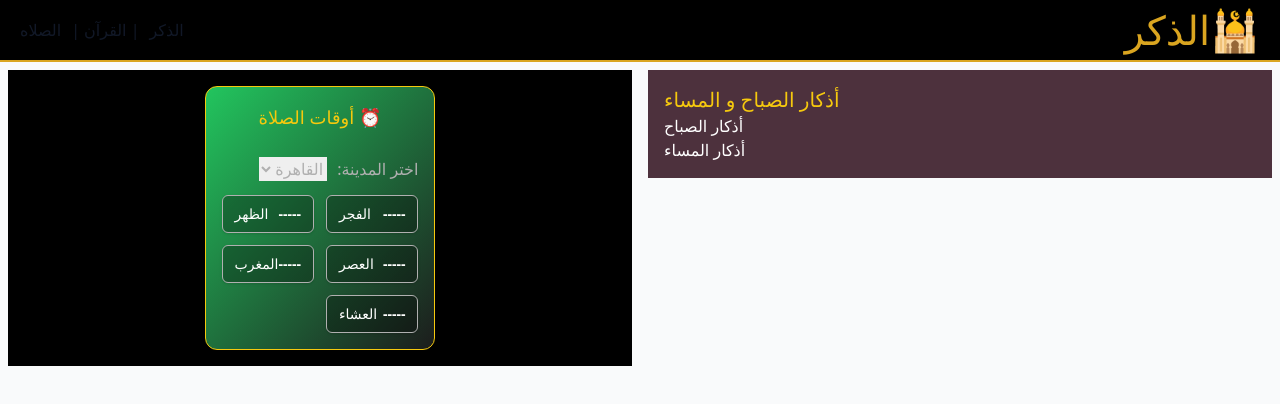
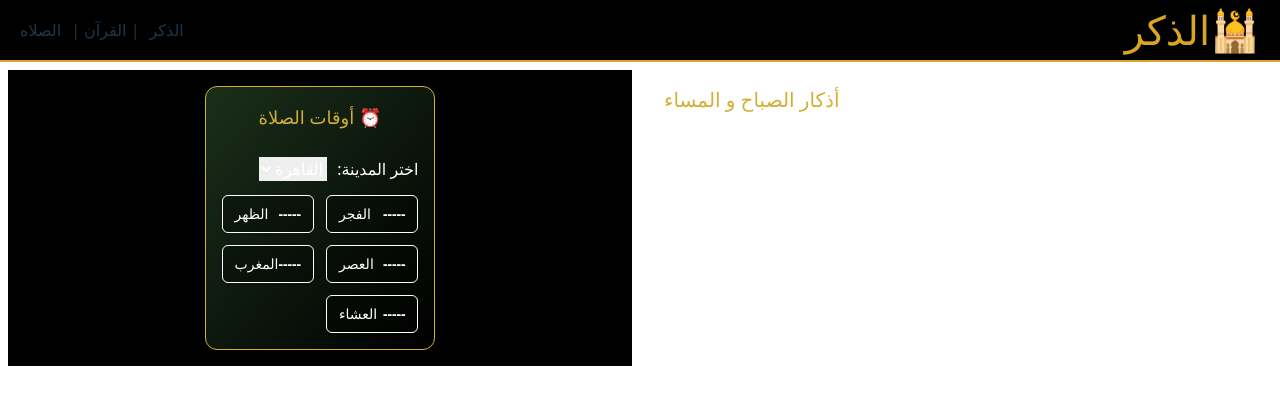
Before and after one commit to IslamicWays/Zikrify, a React (Vite) app: page / in a window 1280 px wide. Shown: the top 404 px of the page. Built offline with nearby package versions, Linux system fonts and the light colour scheme.

Commit message:
updated Card Component/tailwind new colors /updated packages and read me

```diff
--- a/package.json
+++ b/package.json
@@ -10,6 +10,7 @@
     "preview": "vite preview"
   },
   "dependencies": {
+    "clsx": "^2.1.1",
     "react": "^19.1.1",
     "react-dom": "^19.1.1"
   },
--- a/src/utils/Card/Card.tsx
+++ /dev/null
@@ -1,15 +0,0 @@
-
-type Props = {
-    name: string;
-    children?: React.ReactNode;
-};
-const CustomCard = ({name,children}:Props) => {
-    return (
-        <div>
-            <h1>{name}</h1>
-            <div>{children}</div>
-        </div>
-
-    )
-}
-export  default CustomCard;
--- /dev/null
+++ b/src/utils/Card/CustomCard.tsx
@@ -0,0 +1,31 @@
+import clsx from "clsx";
+import React from "react";
+
+type Props = {
+    title?: string;
+    children?: React.ReactNode;
+    className?: string;
+    titleClassName?: string;
+    contentClassName?: string;
+} & React.HTMLAttributes<HTMLDivElement>;
+
+const CustomCard = ({title, children, className, titleClassName, contentClassName, ...props}: Props) => {
+    return (
+        <div
+            className={clsx(
+                // Minimal default styles - just the basics
+                "rounded-xl p-4 bg-white shadow-md border border-gray-200",
+
+                // User can override everything
+                className
+            )}
+            {...props}
+        >
+            {title && <h2 className={clsx("text-xl font-semibold mb-3", titleClassName)}>{title}</h2>}
+
+            {children && <div className={contentClassName}>{children}</div>}
+        </div>
+    );
+};
+
+export default CustomCard;
--- a/tailwind.config.js
+++ b/tailwind.config.js
@@ -3,15 +3,80 @@ export default {
   content: ["./index.html", "./src/**/*.{js,ts,jsx,tsx}"],
   theme: {
     extend: {
-       colors: {
-        black: "#000000",   // black background
-        darkGray: "#1C1C1C",         // dark gray card background
-        gold: "#F6C90E",       // gold/yellow highlight
-        white: "#FFFFFF",         // main white text
-        lightGray: "#B0B0B0",    // gray secondary text
-        green: "#22C55E",      // green highlight
-        purple: "#d616d683",  // the purple background color
-        darkPurple: "#4d313d", // even darker purple
+      colors: {
+        // Main backgrounds
+        dark: "#0a0f0a", // Main dark background
+        darker: "#000000", // Footer and deep sections
+
+        // Widget/Card backgrounds
+        green: "#1a2f1a", // Prayer times card
+        purple: "#2f1a2f", // Quran widget card
+        emerald: "#1a3d1a", // Zikr counter card
+        teal: "#0d4f3c", // Prayer gradient end
+        plum: "#4a2c4a", // Quran gradient end
+        forest: "#2d5f2d", // Zikr gradient end
+
+        // Gold theme (main brand color)
+        gold: "#d4af37", // Main gold accent
+        goldDark: "#b8941f", // Darker gold for hover
+        goldLight: "rgba(212, 175, 55, 0.1)", // Light gold background
+        goldLighter: "rgba(212, 175, 55, 0.05)", // Very light gold
+        goldBorder: "rgba(212, 175, 55, 0.3)", // Gold border
+        goldShadow: "rgba(212, 175, 55, 0.3)", // Gold glow effect
+
+        // Text colors
+        white: "#ffffff", // Main text
+        gray: "#cccccc", // Secondary text
+        grayDark: "#666666", // Muted text
+
+        // Special overlays
+        headerBg: "rgba(10, 15, 10, 0.95)", // Header background
+        cardHover: "rgba(212, 175, 55, 0.2)", // Card hover effect
+      },
+
+      // Typography
+      fontFamily: {
+        arabic: [
+          "-apple-system",
+          "BlinkMacSystemFont",
+          "Segoe UI",
+          "Roboto",
+          "sans-serif",
+        ],
+      },
+
+      // Background gradients with simple names
+      backgroundImage: {
+        prayer: "linear-gradient(135deg, #1a2f1a, #0d4f3c)",
+        quran: "linear-gradient(135deg, #2f1a2f, #4a2c4a)",
+        zikr: "linear-gradient(135deg, #1a3d1a, #2d5f2d)",
+        action:
+          "linear-gradient(135deg, rgba(212, 175, 55, 0.1), rgba(212, 175, 55, 0.05))",
+      },
+
+      // Simple shadow names
+      boxShadow: {
+        glow: "0 5px 15px rgba(212, 175, 55, 0.3)",
+        soft: "0 4px 6px rgba(0, 0, 0, 0.3)",
+      },
+
+      // Simple border radius names
+      borderRadius: {
+        card: "15px",
+        pill: "20px",
+        small: "10px",
+        tiny: "8px",
+      },
+
+      // Common spacing
+      spacing: {
+        nav: "80px",
+      },
+
+      // Layer ordering
+      zIndex: {
+        nav: "100",
+        popup: "200",
       },
     },
   },
```
Also changed, not shown: src/utils/Card/Card.css (deleted), src/utils/Card/CustomCard.css (added), 2 other files (tests, documents, lock files or other folders).
